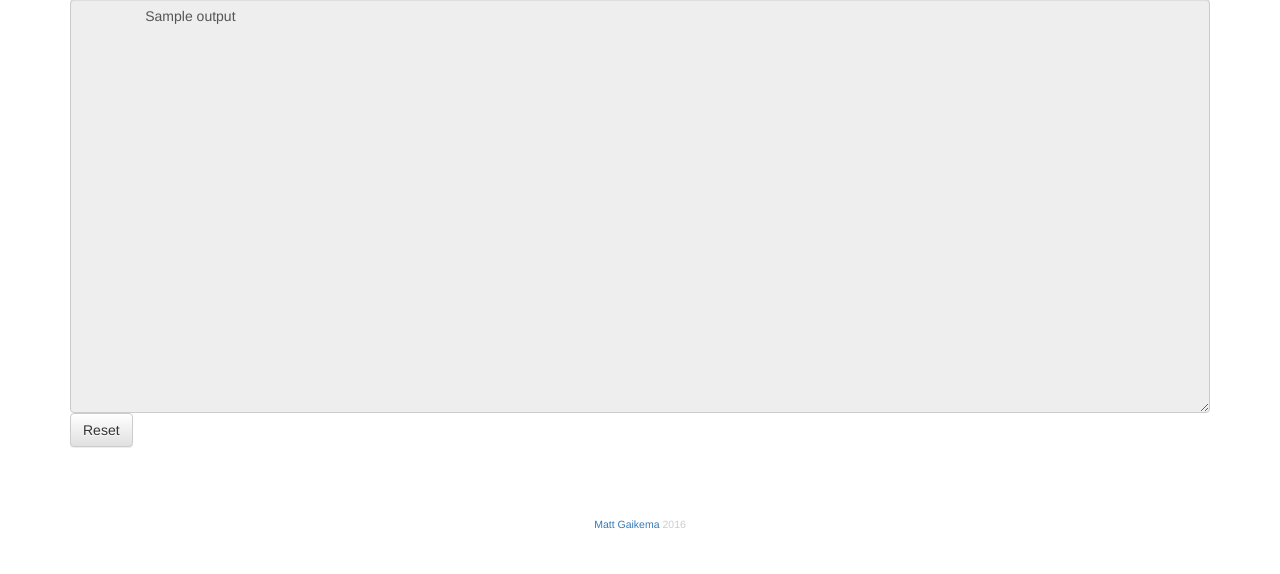
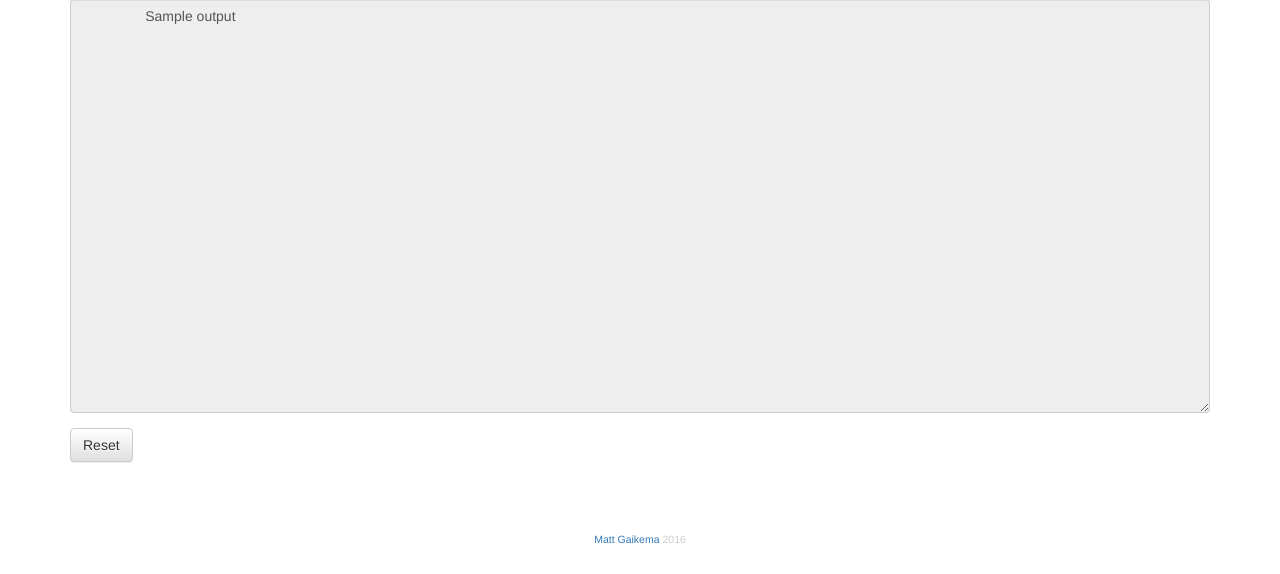
Before and after one commit to TexAgg/MarkovTextGenerator, a Flask app: template web/templates/output.html in a window 1280 px wide. Shown: the part 226-800 px from the top of the page. Run offline with Flask 2, Linux system fonts and the light colour scheme; the template is opened without the code that fills it: most values are stand-ins (such as "Sample title", 1, 10 or a date in 2020); some libraries are stand-ins or nearby versions.

Commit message:
Layout fixes

```diff
--- a/web/templates/layout.html
+++ b/web/templates/layout.html
@@ -1,7 +1,7 @@
 <!DOCTYPE html>
 <html>
 <head>
-	<meta name="viewport" content="width=device-width, initial-scale=1"></meta>
+	<meta name="viewport" content="width=device-width, initial-scale=1">
 	<title>Markov Text Generator</title>
 
 	<script src="https://ajax.googleapis.com/ajax/libs/jquery/2.2.3/jquery.min.js"></script>
--- a/web/templates/output.html
+++ b/web/templates/output.html
@@ -2,9 +2,11 @@
 
 {% block content %}
 <div class="container">
+	<div class='form-group'>
 	<textarea class="form-control" rows="20" cols="60" readonly>
 		{{ output }}
 	</textarea>
+	</div>
 	<button class='btn btn-default' id='reset' onclick="reset_button_clicked()">Reset</button>
 	<script type='text/javascript' src="{{ url_for('static', filename='js/main.js') }}"></script>
 	<br></br>
```
Also changed, not shown: README.md, 1 other file.
